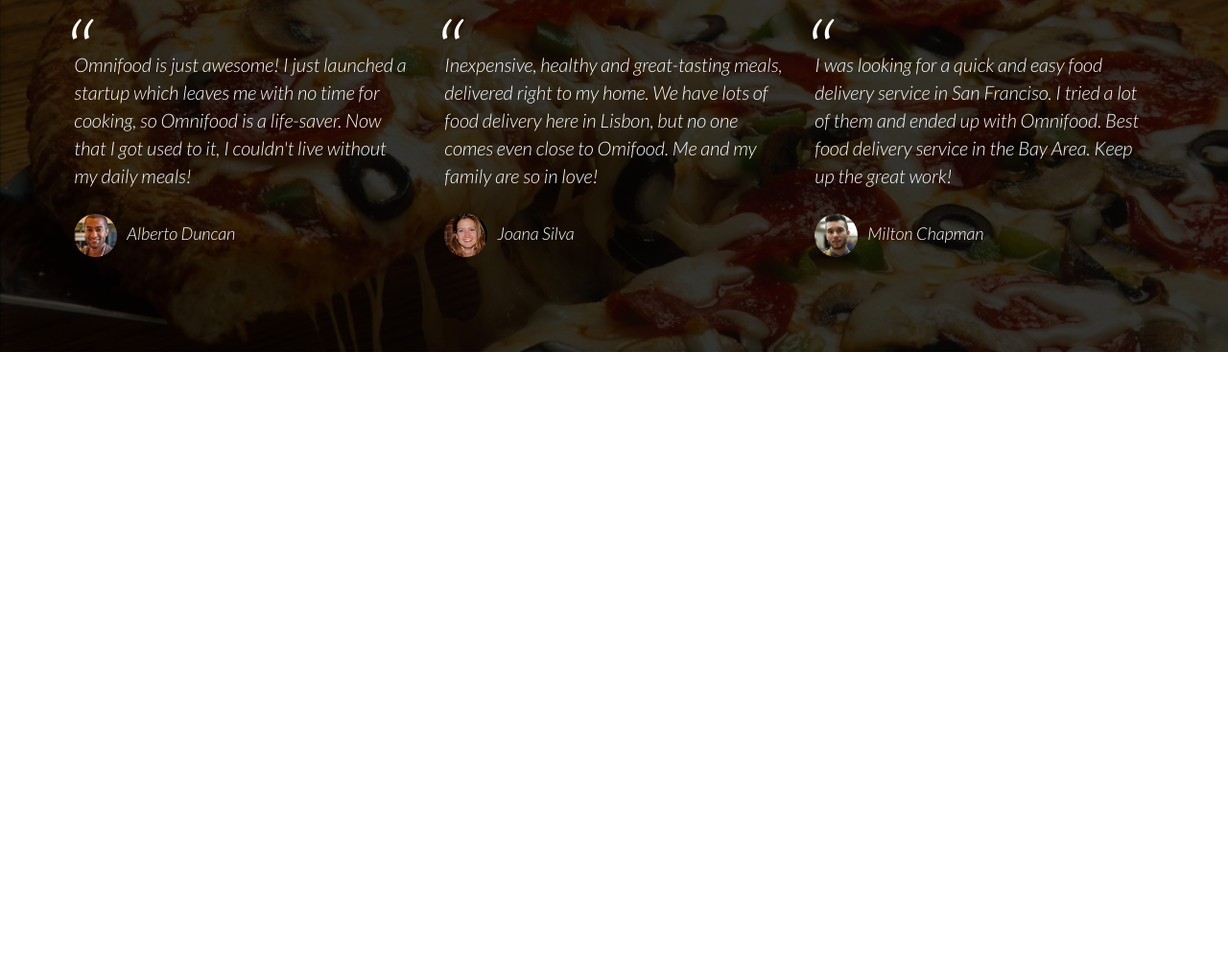
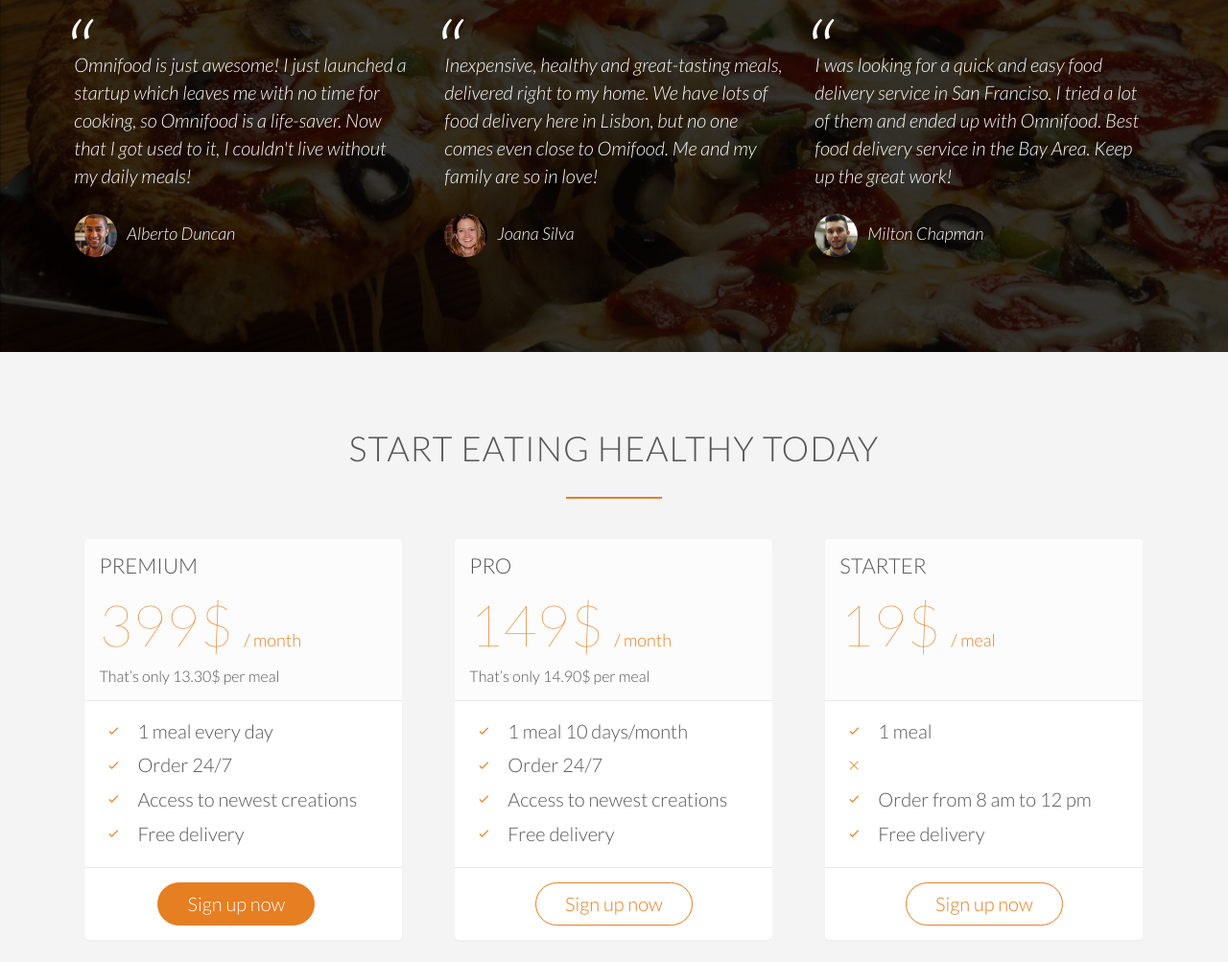
Before and after one commit to ramonsales/omnifood-project, a plain HTML site: page index.html in a window 1280 px wide. Shown: the part 3554-4557 px from the top of the page at 96% size. Before the commit the page ends 3921 px from the top, so only its background shows below. Drawn offline with Linux system fonts and the light colour scheme; files whose address does not match are found by name.

Commit message:
Add the sign up section

```diff
--- a/index.html
+++ b/index.html
@@ -243,9 +243,100 @@
                 </div>
             </div>
         </section>
+
+        <section class="section-plans">
+            <div class="row">
+                <h2>Start eating healthy today</h2>
+            </div>
+            <div class="row">
+                <div class="col span-1-of-3">
+                    <div class="plan-box">
+                        <div>
+                            <h3>Premium</h3>
+                            <p class="plan-price">399$ <span>/ month</span></p>
+                            <p class="plan-price-meal">That’s only 13.30$ per meal</p>
+                        </div>
+                        <div>
+                            <ul>
+                                <li><i class="ion-ios-checkmark-empty icon-small"></i>1 meal every day</li>
+                                <li><i class="ion-ios-checkmark-empty icon-small"></i>Order 24/7</li>
+                                <li><i class="ion-ios-checkmark-empty icon-small"></i>Access to newest creations</li>
+                                <li><i class="ion-ios-checkmark-empty icon-small"></i>Free delivery</li>
+                            </ul>
+                        </div>
+                        <div>
+                            <a href="#" class="btn btn-full">Sign up now</a>
+                        </div>
+                    </div>
+                </div>
+                <div class="col span-1-of-3">
+                    <div class="plan-box">
+                        <div>
+                            <h3>Pro</h3>
+                            <p class="plan-price">149$ <span>/ month</span></p>
+                            <p class="plan-price-meal">That’s only 14.90$ per meal</p>
+                        </div>
+                        <div>
+                            <ul>
+                                <li><i class="ion-ios-checkmark-empty icon-small"></i>1 meal 10 days/month</li>
+                                <li><i class="ion-ios-checkmark-empty icon-small"></i>Order 24/7</li>
+                                <li><i class="ion-ios-checkmark-empty icon-small"></i>Access to newest creations</li>
+                                <li><i class="ion-ios-checkmark-empty icon-small"></i>Free delivery</li>
+                            </ul>
+                        </div>
+                        <div>
+                            <a href="#" class="btn btn-ghost">Sign up now</a>
+                        </div>
+                    </div>
+                </div>
+                <div class="col span-1-of-3">
+                    <div class="plan-box">
+                        <div>
+                            <h3>Starter</h3>
+                            <p class="plan-price">19$ <span>/ meal</span></p>
+                            <p class="plan-price-meal">&nbsp;</p>
+                        </div>
+                        <div>
+                            <ul>
+                                <li><i class="ion-ios-checkmark-empty icon-small"></i>1 meal</li>
+                                <li><i class="ion-ios-close-empty icon-small"></i></li>
+                                <li><i class="ion-ios-checkmark-empty icon-small"></i>Order from 8 am to 12 pm</li>
+                                <li><i class="ion-ios-checkmark-empty icon-small"></i>Free delivery</li>
+                            </ul>
+                        </div>
+                        <div>
+                            <a href="#" class="btn btn-ghost">Sign up now</a>
+                        </div>
+                    </div>
+                </div>
+            </div>
+        </section>
     </body>
 </html>
 
 <!--
+Title: Start eating healthy today
 
+Plan 1: Premium
+399$ per month
+That’s only 13.30$ per meal
+1 meal every day
+Order 24/7
+Access to newest creations
+Free delivery
+
+
+Plan 2: Pro
+149$ per month
+That’s only 14.90$ per meal
+1 meal 10 days/month
+Order 24/7
+Access to newest creations
+Free delivery
+
+
+Plan 3: Starter
+19$ per meal
+1 meal
+Order from 8 am to 12 pm
 -->
--- a/resources/css/style.css
+++ b/resources/css/style.css
@@ -388,3 +388,59 @@ cite img {
     margin-right: 10px;
     vertical-align: middle;
 }
+
+/* ------------------------------------------------------------ */
+/* SIGN UP */
+/* ------------------------------------------------------------ */
+
+.section-plans {
+    background-color: #f4f4f4;
+}
+
+.plan-box {
+    background-color: #fff;
+    border-radius: 5px;
+    width: 90%;
+    margin-left: 5%;
+    box-shadow: 0 2px 2px #efefef;
+}
+
+.plan-box div {
+    padding: 15px;
+    border-bottom: 1px solid #e8e8e8;
+}
+
+.plan-box div:first-child {
+    background-color: #fcfcfc;
+    border-top-left-radius: 5px;
+    border-top-right-radius: 5px;
+}
+
+.plan-box div:last-child {
+    text-align: center;
+    border: 0;
+}
+
+.plan-price {
+    font-size: 300%;
+    margin-bottom: 10px;
+    font-weight: 100;
+    color: #e67e22;
+}
+
+.plan-price span {
+    font-size: 30%;
+    font-weight: 300;
+}
+
+.plan-price-meal {
+    font-size: 80%;
+}
+
+.plan-box ul {
+    list-style: none;
+}
+
+.plan-box ul li {
+    padding: 5px 0;
+}
```
